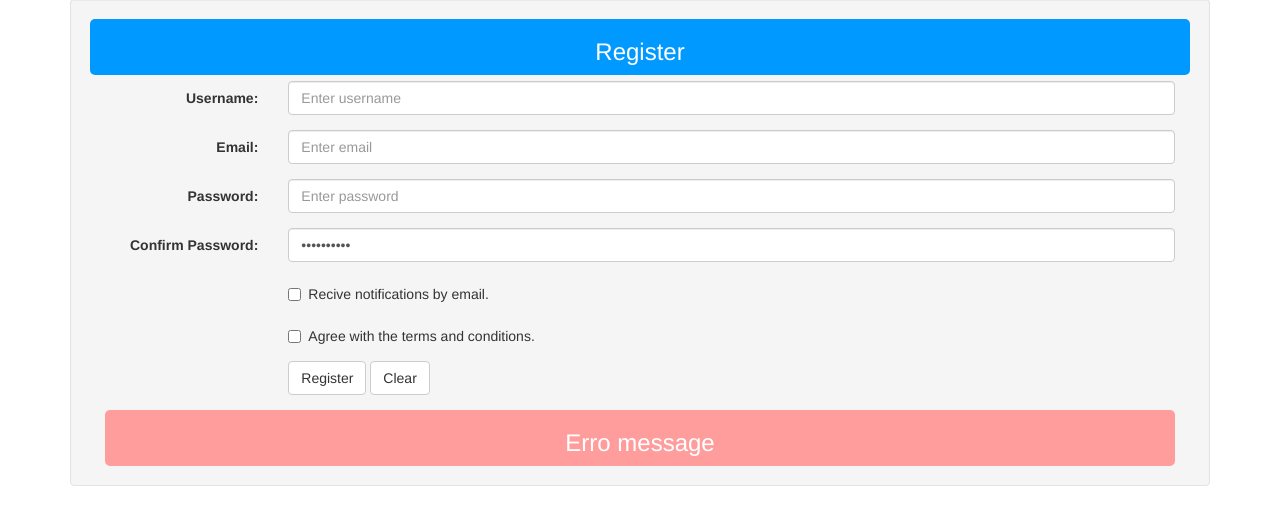
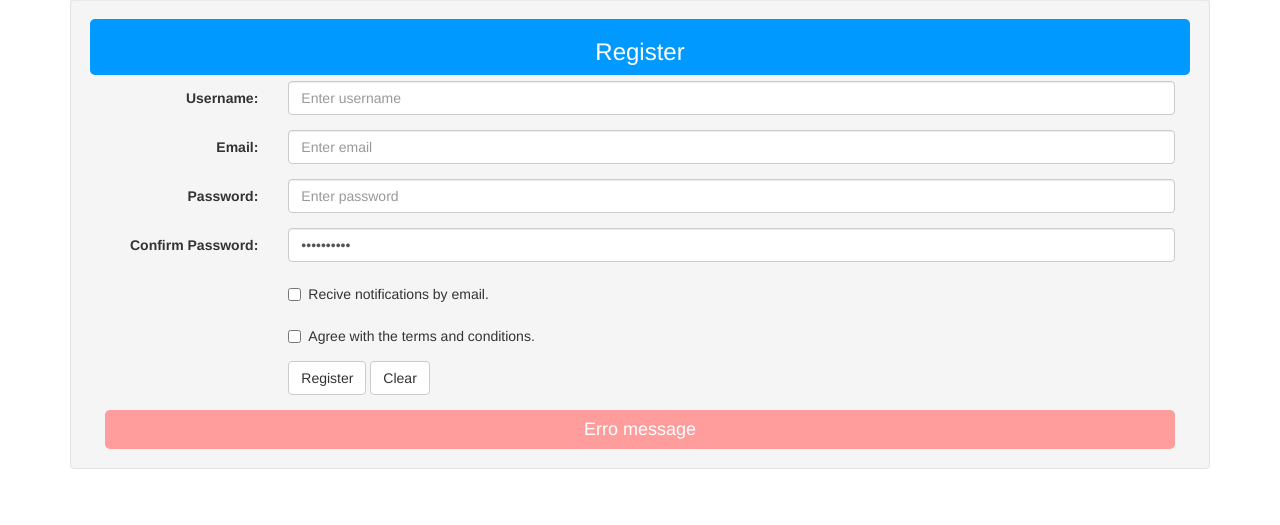
Before and after one commit to DFaustino6/LAB5, a PHP site: page /register.php in a window 1280 px wide. Shown: the part 88-613 px from the top of the page. Run offline with PHP 8.4, Linux system fonts and the light colour scheme; data that the repository does not hold is empty.

Commit message:
Update register_template.tpl

```diff
--- a/templates/register_template.tpl
+++ b/templates/register_template.tpl
@@ -89,7 +89,7 @@
 			      </div>
 			    </div>
 			    <div class="container-fluid text-center" style="background-color: #ff9d9d;border-radius:5px">
-					<h3 style="color: white;">Erro message</h3>
+					<h4 style="color: white;">Erro message</h4>
 				</div>
 		</div>
 	</div>
```
